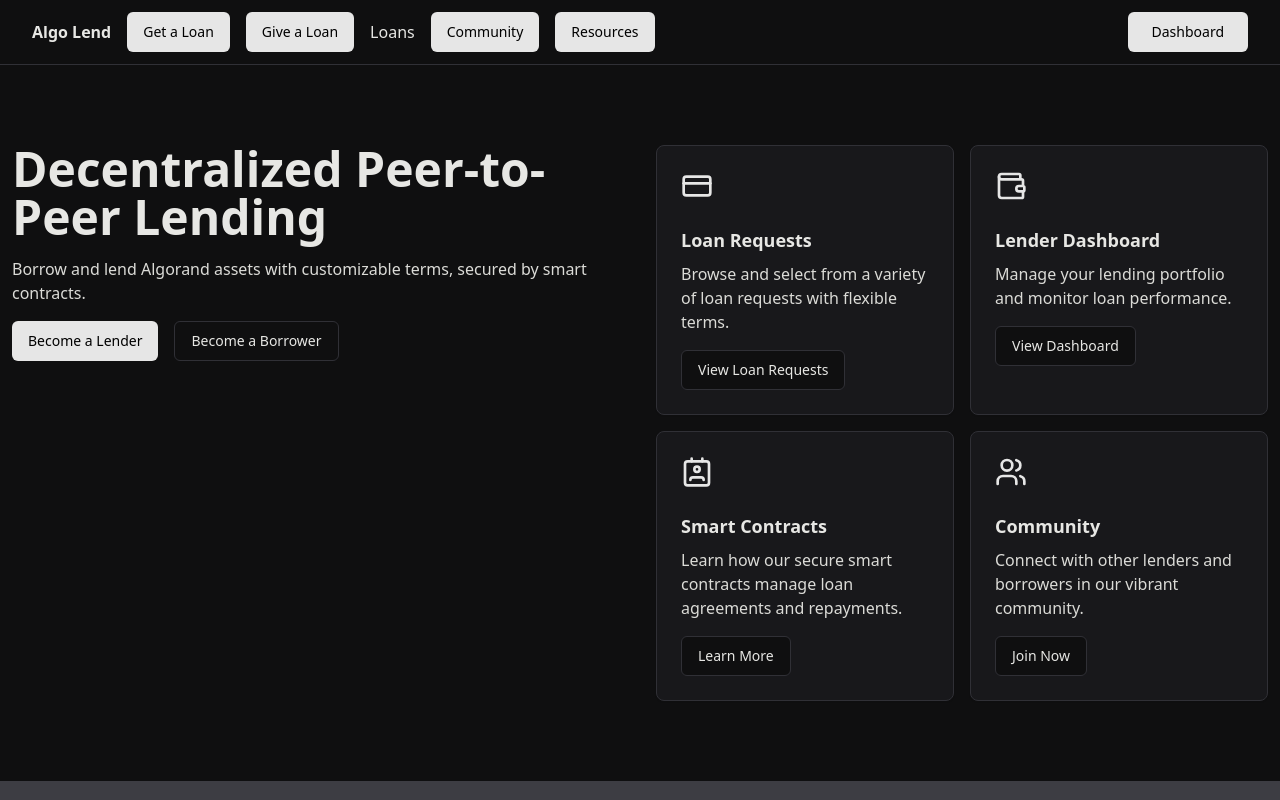
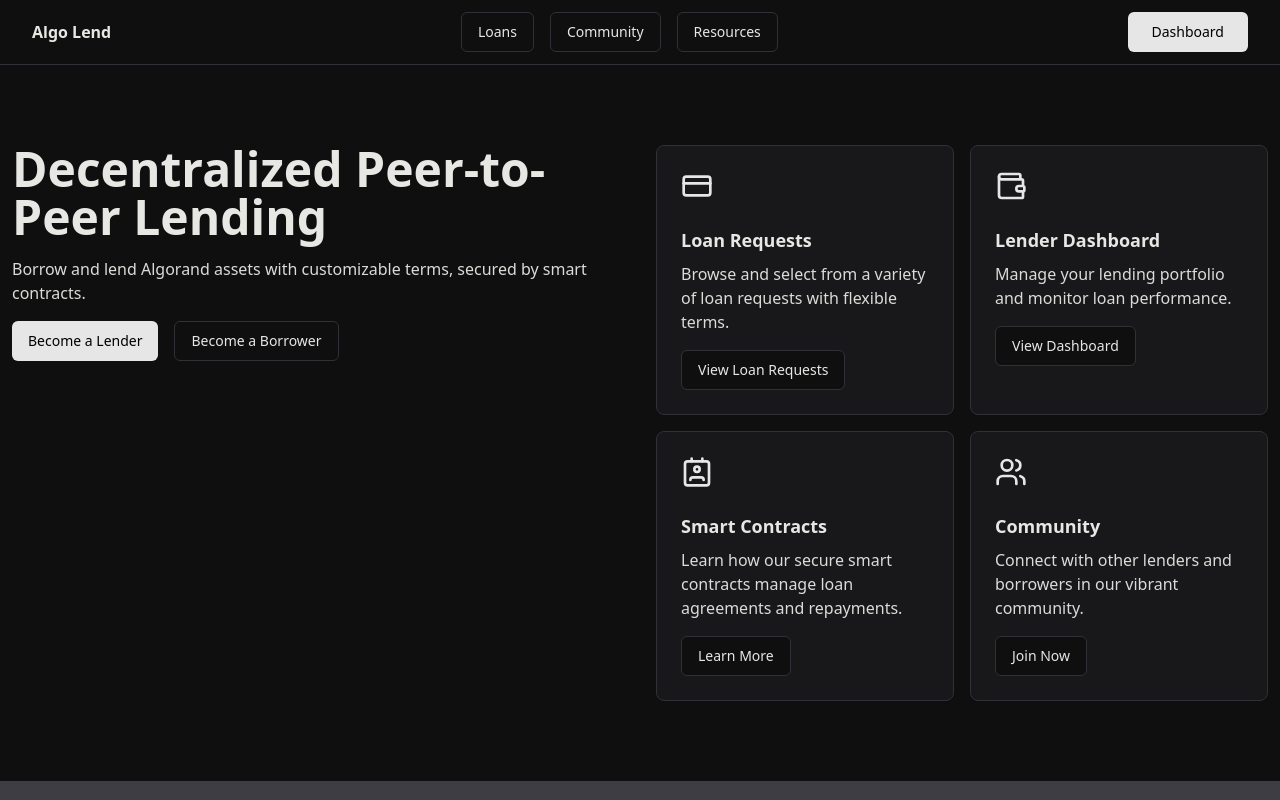
Before and after one commit to nickthelegend/algolend, a Next.js app: page / in a window 1280 px wide. Shown: the top 800 px of the page. Built offline with nearby package versions, Linux system fonts and the light colour scheme.

Commit message:
Fixed Some Parts

```diff
--- a/components/component/component.jsx
+++ b/components/component/component.jsx
@@ -60,38 +60,22 @@ export function Component() {
               />
             </svg>
           </button>
+          {/* Logo Button*/}
           <div className="flex items-center gap-4">
             <span className="font-bold">Algo Lend</span>
 
 
 
+
+          </div>
           {/* Desktop Menu */}
           <div className="hidden sm:flex items-center justify-center gap-4">
               {/* Menu Items */}
+
+              <Button variant="outline">Loans</Button>
               <DropdownMenu>
                 <DropdownMenuTrigger asChild>
-                <Button className="hover:bg-primary-hover transition-colors">Get a Loan</Button>
-              </DropdownMenuTrigger>
-              <DropdownMenuContent>
-                <DropdownMenuItem>Get a new loan</DropdownMenuItem>
-                <DropdownMenuItem>Loan received</DropdownMenuItem>
-              </DropdownMenuContent>
-            </DropdownMenu>
-            <DropdownMenu>
-              <DropdownMenuTrigger asChild>
-                <Button className="hover:bg-primary-hover transition-colors">Give a Loan</Button>
-              </DropdownMenuTrigger>
-              <DropdownMenuContent>
-                <DropdownMenuItem>Give a new loan</DropdownMenuItem>
-                <DropdownMenuItem>Loans given</DropdownMenuItem>
-              </DropdownMenuContent>
-            </DropdownMenu>
-            <Link href="#" className="hover:underline" prefetch={false}>
-              Loans
-            </Link>
-            <DropdownMenu>
-              <DropdownMenuTrigger asChild>
-                <Button className="hover:bg-primary-hover transition-colors">Community</Button>
+                  <Button variant="outline">Community</Button>
                 </DropdownMenuTrigger>
                 <DropdownMenuContent>
                   <DropdownMenuItem>
@@ -113,7 +97,7 @@ export function Component() {
               </DropdownMenu>
               <DropdownMenu>
                 <DropdownMenuTrigger asChild>
-                <Button className="hover:bg-primary-hover transition-colors">Resources</Button>
+                  <Button variant="outline">Resources</Button>
                 </DropdownMenuTrigger>
                 <DropdownMenuContent>
                   <DropdownMenuItem>
@@ -134,8 +118,9 @@ export function Component() {
                 </DropdownMenuContent>
               </DropdownMenu>
             </div>
-        </div>
-
+            {/* <div></div>
+            <div></div>
+            <div></div> */}
           {/* Right-side button */}
           <div className="flex items-center gap-4">
             <Button className="px-6">Dashboard</Button>
@@ -144,73 +129,20 @@ export function Component() {
 
         {/* Mobile Menu (shown when isMenuOpen is true) */}
         {isMenuOpen && (
-        <div className="sm:hidden bg-background p-4">
+          <div className="sm:hidden bg-background p-2">
             {/* Menu Items for Mobile */}
-          <DropdownMenu>
-            <DropdownMenuTrigger asChild>
-              <Button className="hover:bg-primary-hover transition-colors w-full">Get a Loan</Button>
-            </DropdownMenuTrigger>
-            <DropdownMenuContent>
-              <DropdownMenuItem>Get a new loan</DropdownMenuItem>
-              <DropdownMenuItem>Loan received</DropdownMenuItem>
-            </DropdownMenuContent>
-          </DropdownMenu>
-          <DropdownMenu>
-            <DropdownMenuTrigger asChild>
-              <Button className="hover:bg-primary-hover transition-colors w-full">Give a Loan</Button>
-            </DropdownMenuTrigger>
-            <DropdownMenuContent>
-              <DropdownMenuItem>Give a new loan</DropdownMenuItem>
-              <DropdownMenuItem>Loans given</DropdownMenuItem>
-            </DropdownMenuContent>
-          </DropdownMenu>
-          <Link href="#" className="hover:underline block py-2" prefetch={false}>
-            Loans
-          </Link>
-          <DropdownMenu>
-            <DropdownMenuTrigger asChild>
-              <Button className="hover:bg-primary-hover transition-colors w-full">Community</Button>
-            </DropdownMenuTrigger>
-            <DropdownMenuContent>
-              <DropdownMenuItem>
-                <Link href="#" className="hover:underline block py-2" prefetch={false}>
-                  Discord
-                </Link>
-              </DropdownMenuItem>
-              <DropdownMenuItem>
-                <Link href="#" className="hover:underline block py-2" prefetch={false}>
-                  Blog
-                </Link>
-              </DropdownMenuItem>
-              <DropdownMenuItem>
-                <Link href="#" className="hover:underline block py-2" prefetch={false}>
-                  Forum
-                </Link>
-              </DropdownMenuItem>
-            </DropdownMenuContent>
-          </DropdownMenu>
-          <DropdownMenu>
-            <DropdownMenuTrigger asChild>
-              <Button className="hover:bg-primary-hover transition-colors w-full">Resources</Button>
-            </DropdownMenuTrigger>
-            <DropdownMenuContent>
-              <DropdownMenuItem>
-                <Link href="#" className="hover:underline block py-2" prefetch={false}>
-                  FAQs
-                </Link>
-              </DropdownMenuItem>
-              <DropdownMenuItem>
-                <Link href="#" className="hover:underline block py-2" prefetch={false}>
-                  Stats
-                </Link>
-              </DropdownMenuItem>
-              <DropdownMenuItem>
-                <Link href="#" className="hover:underline block py-2" prefetch={false}>
-                  Documentation
-                </Link>
-              </DropdownMenuItem>
-            </DropdownMenuContent>
-          </DropdownMenu>
+
+
+            <Button className="transition-colors w-full my-2">Loans</Button>
+            <Button className="transition-colors w-full">Community</Button>
+
+
+
+
+
+            <Button className="hover:bg-primary-hover transition-colors w-full my-2">Resources</Button>
+
+
           </div>
         )}
       </header>
```
Lines whose indentation alone changed are shown as unchanged.
